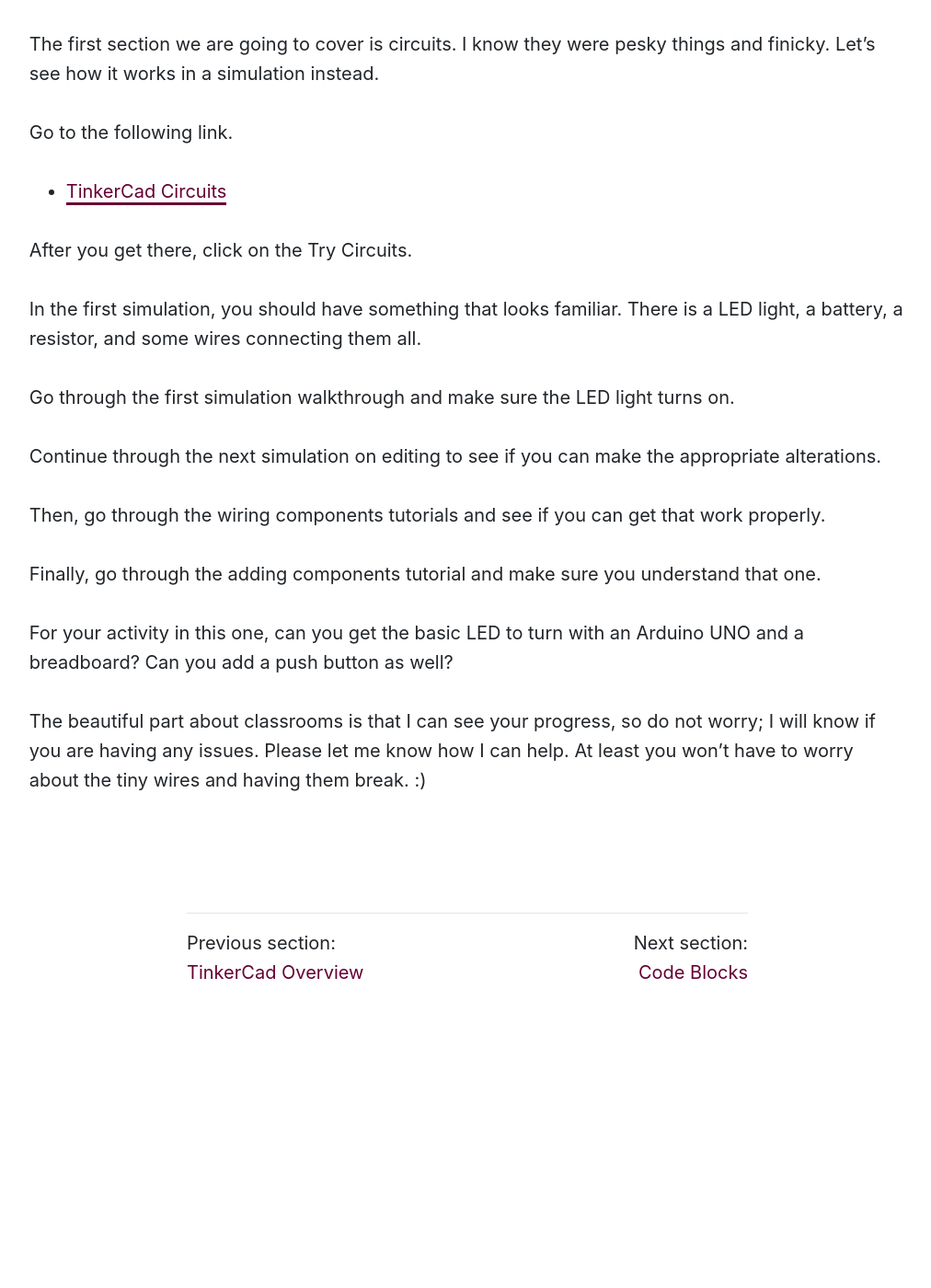
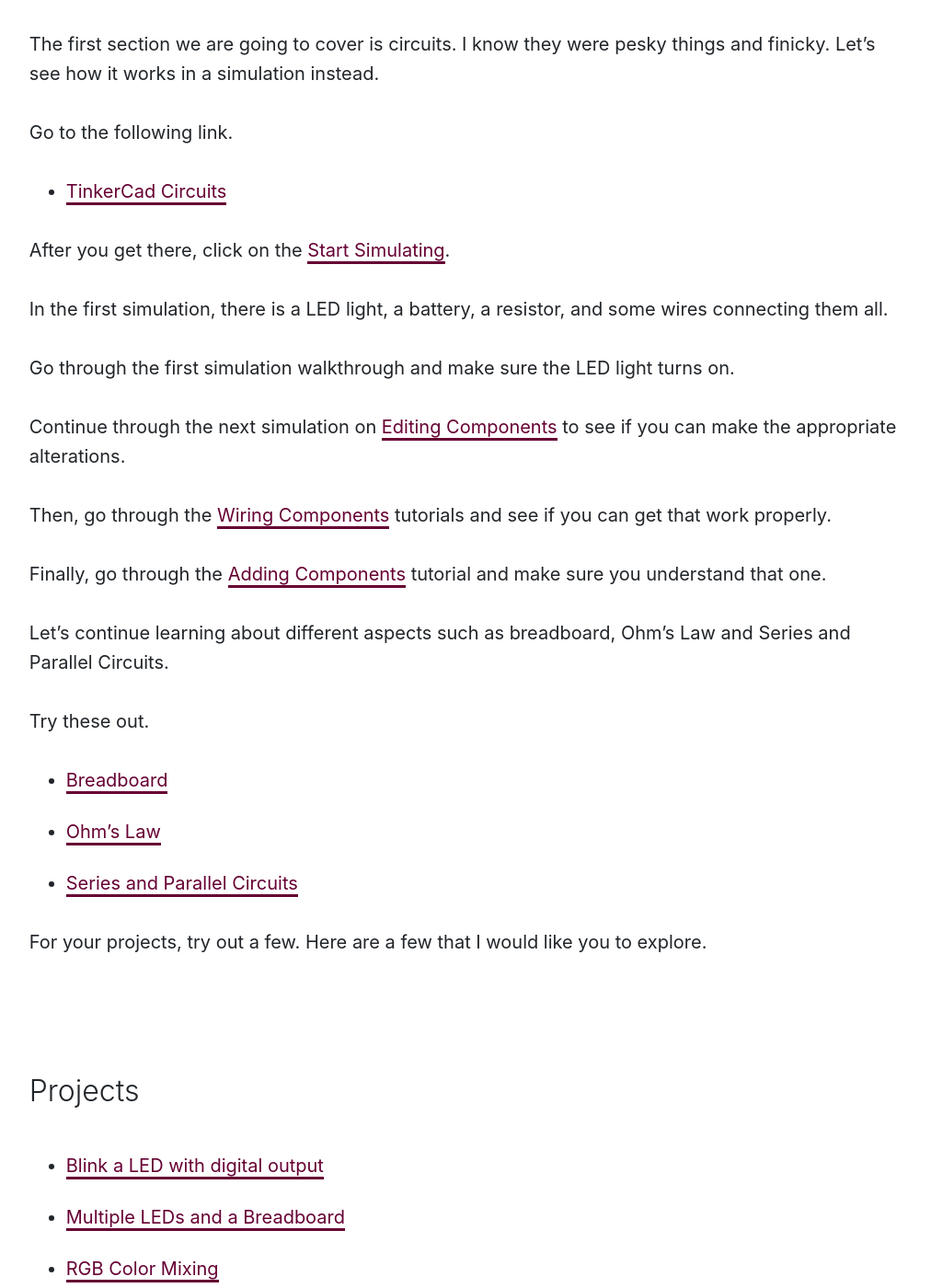
Before and after one commit to Montana-Media-Arts/220-creative-coding2-Spring2021, a Jekyll site: the page built from modules/week-12/_posts/2001-01-02-Tinkercad-Circuits.md, in a window 1280 px wide and 1400 px high, scrolled down 613 px. Shown: the whole window at 92% size, without its empty margins (132-1144 px from the left). Built offline with Jekyll 4.4.1, drawn with Linux system fonts in a browser that asks for light colours; nearby versions of some CDN libraries; a script that is not in the unit is left out; comment, search, counter and statistics services are not loaded; before the commit the page ends 1702 px from its top, so only the background shows below that; some of the changed text lies outside the part shown.

Commit message:
updated the text and format of week 12

```diff
--- a/modules/week-12/_posts/2001-01-02-Tinkercad-Circuits.md
+++ b/modules/week-12/_posts/2001-01-02-Tinkercad-Circuits.md
@@ -12,20 +12,35 @@ The first section we are going to cover is circuits.  I know they were pesky thi
 
 Go to the following link.
 
-* [TinkerCad Circuits](https://www.tinkercad.com/dashboard?type=circuits&collection=designs)
+* <a href="https://www.tinkercad.com/learn/circuits/learning" target="_new">TinkerCad Circuits</a>
 
-After you get there, click on the Try Circuits.
+After you get there, click on the <a href="https://api-reader.tinkercad.com/things/newv2?tenant=circuits&lessonid=EHD2303J3YPUS5Z&projectid=OIYJ88OJ3OPN3EA&collectionid=OIYJ88OJ3OPN3EA&title=Start%20Simulating&redirectTarget=/join" target="_new">Start Simulating</a>.
 
-In the first simulation, you should have something that looks familiar.  There is a LED light, a battery, a resistor, and some wires connecting them all.
+In the first simulation, there is a LED light, a battery, a resistor, and some wires connecting them all.
 
 Go through the first simulation walkthrough and make sure the LED light turns on.
 
-Continue through the next simulation on editing to see if you can make the appropriate alterations.
+Continue through the next simulation on <a href="https://api-reader.tinkercad.com/things/newv2?tenant=circuits&lessonid=EFU6PEHIXGFUR1J&projectid=OIYJ88OJ3OPN3EA&collectionid=OIYJ88OJ3OPN3EA&title=Editing%20Components&redirectTarget=/join" target="_new">Editing Components</a> to see if you can make the appropriate alterations.
 
-Then, go through the wiring components tutorials and see if you can get that work properly.
+Then, go through the <a href="https://api-reader.tinkercad.com/things/newv2?tenant=circuits&lessonid=EB4XNWQJ1WEOONK&projectid=OIYJ88OJ3OPN3EA&collectionid=OIYJ88OJ3OPN3EA&title=Wiring%20Components&redirectTarget=/join" target="_new">Wiring Components</a> tutorials and see if you can get that work properly.
 
-Finally, go through the adding components tutorial and make sure you understand that one.
+Finally, go through the <a href="https://api-reader.tinkercad.com/things/newv2?tenant=circuits&lessonid=EM7TI4PIXKPYN1R&projectid=OIYJ88OJ3OPN3EA&collectionid=OIYJ88OJ3OPN3EA&title=Adding%20Components&redirectTarget=/join" target="_new">Adding Components</a> tutorial and make sure you understand that one.
 
-For your activity in this one, can you get the basic LED to turn with an Arduino UNO and a breadboard?  Can you add a push button as well?
+Let's continue learning about different aspects such as breadboard, Ohm's Law and Series and Parallel Circuits.
 
-The beautiful part about classrooms is that I can see your progress, so do not worry; I will know if you are having any issues.  Please let me know how I can help.  At least you won't have to worry about the tiny wires and having them break. :)
+Try these out.
+
+* <a href="https://api-reader.tinkercad.com/things/newv2?tenant=circuits&lessonid=E7IAPJMJ1CEMK7H&projectid=O2OZ3UNJ3OPN41A&collectionid=O2OZ3UNJ3OPN41A&title=Introducing%20the%20Breadboard&redirectTarget=/join" target="_new">Breadboard</a>
+* <a href="https://api-reader.tinkercad.com/things/newv2?tenant=circuits&lessonid=EVDTYEEJ2UPFSL8&projectid=O2OZ3UNJ3OPN41A&collectionid=O2OZ3UNJ3OPN41A&title=Ohm%27s%20Law&redirectTarget=/join" target="_new">Ohm's Law</a>
+* <a href="https://api-reader.tinkercad.com/things/newv2?tenant=circuits&lessonid=ES1842QJ2UPM2OT&projectid=O2OZ3UNJ3OPN41A&collectionid=O2OZ3UNJ3OPN41A&title=Series%20and%20Parallel%20Circuits&redirectTarget=/join" target="_new">Series and Parallel Circuits</a>
+
+For your projects, try out a few.  Here are a few that I would like you to explore.
+
+#### Projects
+
+* <a href="https://api-reader.tinkercad.com/things/newv2?tenant=circuits&lessonid=EIC0NAWJD0K8S1O&projectid=OMOZACHJ9IR8LRE&collectionid=OMOZACHJ9IR8LRE&title=Blink%20an%20LED%20With%20Digital%20Output&redirectTarget=/join" target="_new">Blink a LED with digital output</a>
+* <a href="https://api-reader.tinkercad.com/things/newv2?tenant=circuits&lessonid=ELB4FYAJD0K8TZV&projectid=OMOZACHJ9IR8LRE&collectionid=OMOZACHJ9IR8LRE&title=Multiple%20LEDs%20&%20Breadboards&redirectTarget=/join" target="_new">Multiple LEDs and a Breadboard</a>
+* <a href="https://api-reader.tinkercad.com/things/newv2?tenant=circuits&lessonid=E9DG5YCJD0K8UJQ&projectid=OMOZACHJ9IR8LRE&collectionid=OMOZACHJ9IR8LRE&title=RGB%20LED%20Color%20Mixing&redirectTarget=/join" target="_new">RGB Color Mixing</a>
+* <a href="https://api-reader.tinkercad.com/things/newv2?tenant=circuits&lessonid=EJ04BAKJFSIZYJU&projectid=OMOZACHJ9IR8LRE&collectionid=OMOZACHJ9IR8LRE&title=Pushbutton%20(Digital%20Input)&redirectTarget=/join" target="_new">Pushbutton (Digital Output)</a>
+
+Keep a few notes on your experience as you will report back on what you learned.
```
Also changed, not shown: modules/week-12/_posts/2000-02-01-Tinkercad-Overview.md (+2 -4 lines), modules/week-12/_posts/2001-01-03-Tinkercad-Code-Blocks.md (+2 -4 lines), modules/week-12/_posts/2001-02-01-Tinkercad-3D-Design.md (+2 -4 lines), modules/week-12/_posts/2002-01-01-3D-export-formats.md (+4 -6 lines), modules/week-12/_posts/2002-01-02-3D-gcode.md (+5 -7 lines).
